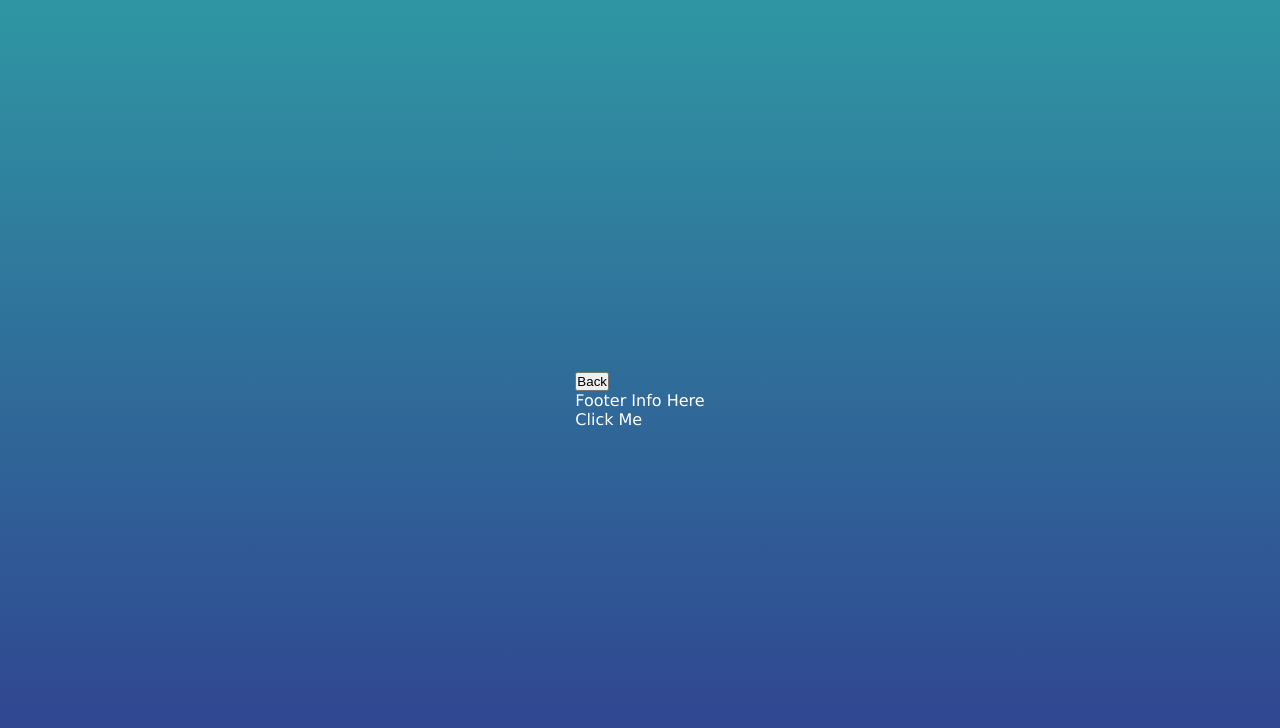
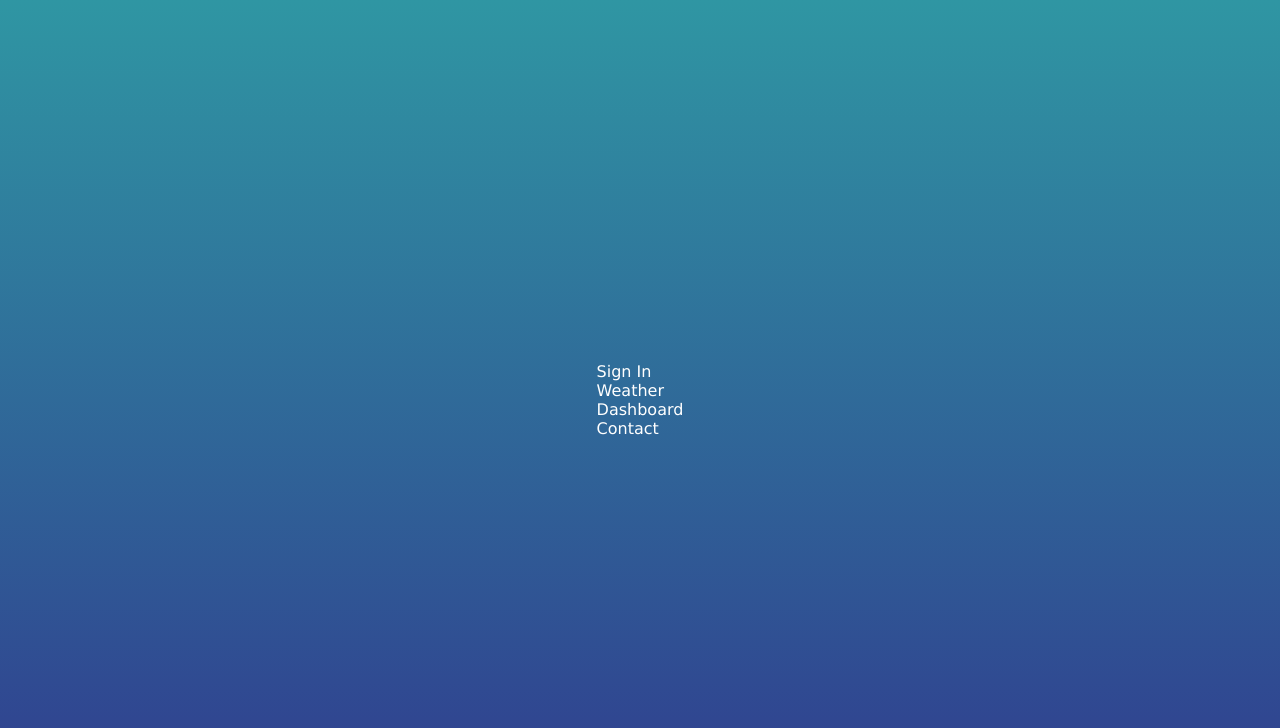
Before and after one commit to amyloumills/MyTravelProject, a React (Create React App) app: page / in a window 1280 px wide. Shown: the top 728 px of the page. Built offline with nearby package versions, Linux system fonts and the light colour scheme.

Commit message:
changed to functional components

```diff
--- a/src/App.js
+++ b/src/App.js
@@ -18,7 +18,10 @@ const App = () => {
 			{page === 3 && <Dashboard />}
 			{page === 4 && <Contact />}
 			<Footer />
-			<div onClick={() => setPage(1)}>Click Me</div>
+			<div onClick={() => setPage(1)}>Sign In</div>
+			<div onClick={() => setPage(2)}>Weather</div>
+			<div onClick={() => setPage(3)}>Dashboard</div>
+			<div onClick={() => setPage(4)}>Contact</div>
 		</>
 	);
 };
--- a/src/components/Footer.jsx
+++ b/src/components/Footer.jsx
@@ -1,15 +1,7 @@
-import React, { Component } from "react";
+import React from "react";
 
-class Footer extends Component {
-	render() {
-		return (
-			<>
-				<div>
-					<p>Footer Info Here</p>
-				</div>
-			</>
-		);
-	}
-}
+const Footer = () => {
+	return <></>;
+};
 
 export default Footer;
--- a/src/components/Header.jsx
+++ b/src/components/Header.jsx
@@ -1,13 +1,7 @@
-import React, { Component } from 'react';
+import React from "react";
 
-class Header extends Component {
-
-    render() {
-        return ( <>
-        <button onClick={() => this.props.setScreenMode(1)}>Back
-            </button>
-            </>);
-    }
-}
+const Header = () => {
+	return <></>;
+};
 
 export default Header;
--- a/src/components/SignIn.jsx
+++ b/src/components/SignIn.jsx
@@ -1,24 +1,24 @@
-import React, { Component } from 'react';
+import React from "react";
 
-class SignIn extends Component {
-    state = {  }
-    render() {
-        return ( <>
+const SignIn = () => {
+	return (
+		<>
 			<h1>Enter in your details</h1>
 			Name
-        <input type="text"/>
+			<input type="text" />
 			Booking Reference
-        <input type="text"/>
+			<input type="text" />
 			Email
-        <input type="text"/>
+			<input type="text" />
 			Password
-        <input type="text"/>
+			<input type="text" />
 			Terms and Conditions
-        <input type="checkbox"/>
-        <button onClick={() => this.props.setScreenMode(1)}>Create Account</button>
-
-        </> );
-    }
-}
+			<input type="checkbox" />
+			<button onClick={() => this.props.setScreenMode(1)}>
+				Create Account
+			</button>
+		</>
+	);
+};
 
 export default SignIn;
--- a/src/components/Weather.jsx
+++ b/src/components/Weather.jsx
@@ -40,7 +40,6 @@ const Weather = () => {
 	useEffect(() => {
 		if (longitude && latitude) getWeather();
 	}, [latitude, longitude]);
-	//conditional return here
 	console.log(weather);
 	if (!cityName || !temperature || !weather) {
 		return <div className="container">Loading...</div>;
```
Lines whose indentation alone changed are shown as unchanged.
